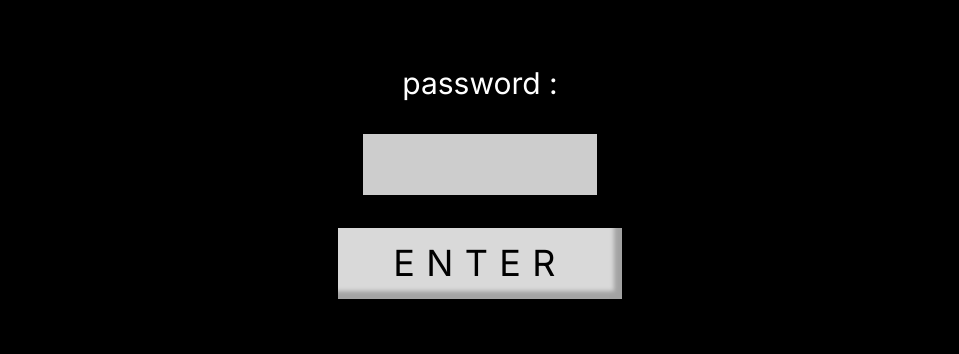
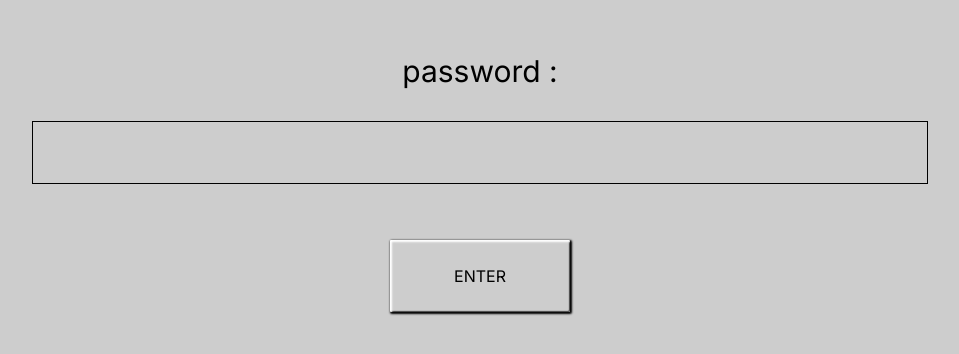
Before and after one commit to Sallaa/zion-website, a Next.js app: page /mnx in a window 1280 px wide. Shown: the part 218-572 px from the top of the page, without its empty margins (160-1119 px from the left). Built offline with nearby package versions, Linux system fonts and the light colour scheme.

Commit message:
Added styling, added video, changed password

```diff
--- a/src/app/globals.css
+++ b/src/app/globals.css
@@ -16,29 +16,27 @@
 
 body {
   color: rgb(var(--foreground-rgb));
-    background: linear-gradient( to bottom, transparent, rgb(var(--background-end-rgb)) ) rgb(var(--background-start-rgb));
+  background: linear-gradient(
+      to bottom,
+      transparent,
+      rgb(var(--background-end-rgb))
+    )
+    rgb(var(--background-start-rgb));
 }
 
 .inputMnx {
   border: 1px solid #000;
-    background: #CDCDCD;
+  background: #cdcdcd;
   color: #000;
   height: 63px;
 }
 
 .btnSubmitMnx {
-    background: #D9D9D9;
-    box-shadow: -7px -7px 4px 1px rgba(0, 0, 0, 0.25) inset;
-    display: flex;
-    width: 284px;
-    height: 71px;
-    /* flex-direction: column; */
-    justify-content: center;
-    flex-shrink: 0;
-    color: #000;
-    text-align: center;
-    font-size: 36px;
-    /* font-family: Roboto Mono; */
-    line-height: 47px;
-    letter-spacing: 11.34px;
+  border-radius: 1px;
+  /* border: 1px solid rgba(0, 0, 0, 0); */
+  /* background: #d9d9d9; */
+  box-shadow: 1px 1px 2px 1px #fff inset, 1px 1px 2px 1px #000,
+    -1px -1px 1px 0px #000 inset;
+  width: 180px;
+  height: 72px;
 }
--- a/src/app/mnx/page.tsx
+++ b/src/app/mnx/page.tsx
@@ -1,40 +1,56 @@
-"use client"
-import { FormEvent, useState } from "react"
+"use client";
+import { FormEvent, useState, useRef, useEffect } from "react";
 
 export default function Mnx() {
-
   const [password, setPassword] = useState("");
 
   const [isPasswordFound, setPasswordFound] = useState(false);
 
-  const handleChange = (value : string) => {
-    setPassword(value)
-  }
+  const handleChange = (value: string) => {
+    setPassword(value);
+  };
 
   const handlePasswordCheck = (event: FormEvent<HTMLFormElement>) => {
     event.preventDefault();
-    if (password === "test") {
-      setPasswordFound(true)
+    if (password === "vizion") {
+      setPasswordFound(true);
     }
-  }
+  };
 
   return (
     <main
-            className="bg-cover flex min-h-screen flex-col items-center justify-between p-24 bg-black">
+      className="bg-cover flex min-h-screen flex-col items-center justify-between p-24"
+      style={{ background: "#CDCDCD" }}
+    >
       <div className="flex flex-col h-screen justify-center items-center">
-                {isPasswordFound ?
-                  <img src={"/MNX_cover.png"} />
-                :
-
-                <form className="text-center space-y-5" onSubmit={e => handlePasswordCheck(e)}>
-                    <h1 className="text-white text-3xl">password :</h1>
-                    <input className="inputMnx" type="password" name="password" value={password} onChange={e => handleChange(e.target.value)}/>
-                    <input className={'btnSubmitMnx'} type="submit" value="ENTER" />
+        {isPasswordFound ? (
+          <div>
+            <video id="video" src={"/MNX_video.mp4"} autoPlay loop />
+          </div>
+        ) : (
+          <form
+            className="text-center space-y-5"
+            onSubmit={(e) => handlePasswordCheck(e)}
+          >
+            <h1 className="text-black text-3xl">password :</h1>
+            <input
+              className="inputMnx"
+              type="password"
+              name="password"
+              value={password}
+              onChange={(e) => handleChange(e.target.value)}
+              style={{ width: "70vw" }}
+            />
+            <br />
+            <br />
+            <input
+              className={"btnSubmitMnx text-black"}
+              type="submit"
+              value="ENTER"
+            />
           </form>
-
-                }
-
+        )}
       </div>
     </main>
-    )
+  );
 }
```
Also changed, not shown: 1 other file (tests, documents, lock files or other folders). Lines whose indentation alone changed are shown as unchanged.
